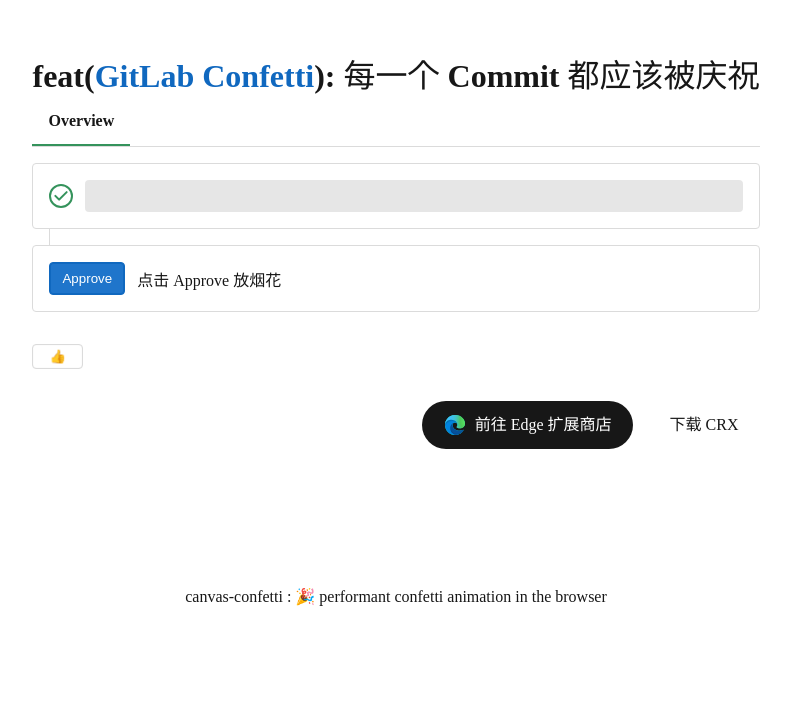
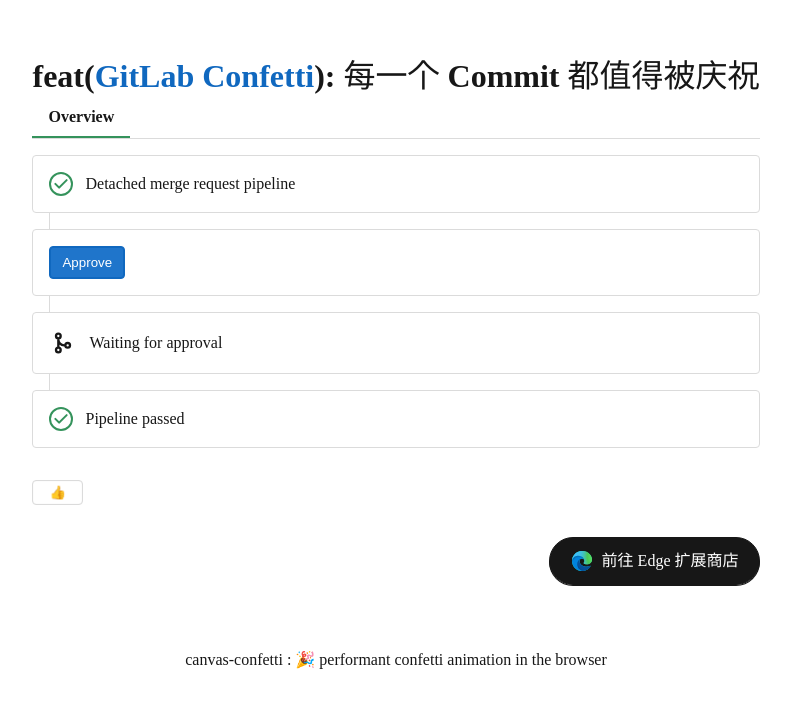
Before and after one commit to yuding2019/gitlab-confetti, a Next.js app in the folder apps/web/: page / in a window 1280 px wide. Shown: the part 114-822 px from the top of the page, without its empty margins (244-1035 px from the left). Before the commit the page ends 800 px from the top, so only its background shows below. Built offline with nearby package versions, Linux system fonts and the light colour scheme.

Commit message:
feat: 更新UI，添加压缩包下载

```diff
--- /dev/null
+++ b/apps/web/components/Icon/GitMerge.tsx
@@ -0,0 +1,20 @@
+export function GitMerge(props: React.SVGProps<SVGSVGElement>) {
+  return (
+    <svg
+      xmlns="http://www.w3.org/2000/svg"
+      width="1em"
+      height="1em"
+      viewBox="0 0 24 24"
+      {...props}
+    >
+      <path
+        fill="none"
+        stroke="currentColor"
+        strokeLinecap="round"
+        strokeLinejoin="round"
+        strokeWidth="2"
+        d="M8 8v8m0-8a2 2 0 1 0 0-4a2 2 0 0 0 0 4m0 8a2 2 0 1 0 0 4a2 2 0 0 0 0-4m6-2a2 2 0 1 1 4 0a2 2 0 0 1-4 0m0 0h-1a5 5 0 0 1-5-5v-.5"
+      ></path>
+    </svg>
+  );
+}
--- a/apps/web/next.config.mjs
+++ b/apps/web/next.config.mjs
@@ -1,7 +1,11 @@
 /** @type {import('next').NextConfig} */
-const nextConfig = {
-  output: 'export',
-  basePath: '/gitlab-confetti',
+const nextConfig = () => {
+  const isDev = process.env.NODE_ENV === 'development';
+
+  return {
+    output: 'export',
+    basePath: isDev ? '' : '/gitlab-confetti',
+  };
 };
 
 export default nextConfig;
--- a/apps/web/pages/globals.css
+++ b/apps/web/pages/globals.css
@@ -5,12 +5,12 @@
   --gl-theme: #35935c;
 }
 
-@media (prefers-color-scheme: dark) {
+/* @media (prefers-color-scheme: dark) {
   :root {
     --background: #0a0a0a;
     --foreground: #ededed;
   }
-}
+} */
 
 @font-face {
   font-family: 'geist-sans';
--- a/apps/web/pages/index.tsx
+++ b/apps/web/pages/index.tsx
@@ -4,6 +4,8 @@
 import { CheckLine } from '../components/Icon/CheckLine';
 
 import styles from './page.module.css';
+import { useState } from 'react';
+import { GitMerge } from '../components/Icon/GitMerge';
 
 function fireworks() {
   const duration = 5 * 1000;
@@ -36,26 +38,50 @@
 }
 
 export default function Home() {
+  const [approved, setApproved] = useState(false);
+
   return (
     <div className={styles.page}>
       <main className={styles.main}>
         <div className={styles.glMerge}>
           <h1>
             feat(<span className={styles.glLink}>GitLab Confetti</span>): 每一个
-            Commit 都应该被庆祝
+            Commit 都值得被庆祝
           </h1>
           <div className={styles.glOverviewWrap}>
-            <span className={styles.glOverview}>Overview</span>
+            <div className={styles.glOverview}>Overview</div>
           </div>
           <div className={styles.glMrBlock}>
             <CheckLine className={styles.icon} />
-            <div className={styles.glMrEmpty} />
+            <span>Detached merge request pipeline</span>
           </div>
           <div className={styles.glMrBlock}>
-            <button className={styles.approve} onClick={() => fireworks()}>
-              Approve
+            <button
+              className={styles.approve}
+              onClick={() => {
+                setApproved(!approved);
+                if (!approved) {
+                  fireworks();
+                }
+              }}
+            >
+              {approved ? 'Approved!' : 'Approve'}
             </button>
-            <span>点击 Approve 放烟花</span>
+            {approved && <span>Approved by you!</span>}
+          </div>
+          <div className={styles.glMrBlock}>
+            <GitMerge className={approved ? styles.merged : styles.merge} />
+            {approved ? (
+              <>
+                <span>You can merge now!</span>
+              </>
+            ) : (
+              <span>Waiting for approval</span>
+            )}
+          </div>
+          <div className={styles.glMrBlock}>
+            <CheckLine className={styles.icon} />
+            <span>Pipeline passed</span>
           </div>
         </div>
         <button className={styles.thumb} onClick={() => fireworks()}>
@@ -65,17 +91,23 @@
         <div className={styles.ctas}>
           <a
             className={styles.primary}
-            href="https://vercel.com/new?utm_source=create-next-app&utm_medium=appdir-template&utm_campaign=create-next-app"
+            href="https://microsoftedge.microsoft.com/addons/Microsoft-Edge-Extensions-Home"
             target="_blank"
             rel="noopener noreferrer"
           >
             <EdgeIcon className={styles.edgeIcon} />
             前往 Edge 扩展商店
           </a>
-
-          <a href="./gitlab-confetti.crx" download="gitlab-confetti.crx">
-            下载 CRX
-          </a>
+          <div className={styles.dropdown}>
+            <div className={styles.dropdownContent}>
+              <a href="./gitlab-confetti.crx" download="gitlab-confetti.crx">
+                下载 CRX
+              </a>
+              <a href="./gitlab-confetti.zip" download="gitlab-confetti.zip">
+                下载 ZIP
+              </a>
+            </div>
+          </div>
         </div>
       </main>
       <footer className={styles.footer}>
--- a/apps/web/pages/page.module.css
+++ b/apps/web/pages/page.module.css
@@ -56,9 +56,47 @@
 }
 
 .ctas {
+  align-self: flex-end;
+  width: fit-content;
+  position: relative;
+}
+
+.dropdown {
+  position: absolute;
+  width: 100%;
+  display: grid;
+  grid-template-rows: 0fr;
+  overflow: hidden;
+  min-height: 0;
+  transition: 0.3s;
+  top: 24px;
+  border: 1px solid var(--foreground);
+  border-top: none;
+  padding-top: 24px;
+  border-bottom-left-radius: 24px;
+  border-bottom-right-radius: 24px;
+  z-index: 0;
+}
+
+.ctas:hover .dropdown {
+  grid-template-rows: 1fr;
+}
+
+.dropdownContent {
   display: flex;
-  justify-content: flex-end;
-  gap: 16px;
+  flex-direction: column;
+  height: fit-content;
+  min-height: fit-content;
+  border-bottom-left-radius: 24px;
+  border-bottom-right-radius: 24px;
+
+  a {
+    display: block;
+  }
+
+  a:hover {
+    background-color: #f5f5f5;
+  }
 }
 
 .ctas a {
@@ -83,9 +121,12 @@
 }
 
 a.primary {
+  position: relative;
   background: var(--foreground);
   color: var(--background);
   gap: 8px;
+  z-index: 999;
+  border: 1px solid var(--foreground);
 }
 
 a.secondary {
@@ -176,6 +217,12 @@
     padding: 0 16px;
   }
 
+  .ctas .dropdown {
+    grid-template-rows: 1fr;
+    top: -24px;
+    position: relative;
+  }
+
   a.secondary {
     min-width: auto;
   }
@@ -216,12 +263,13 @@
 
 .glOverviewWrap {
   border-bottom: 1px solid #dbdbdb;
+  display: flex;
 }
 
 .glOverview {
   display: block;
   font-weight: 600;
-  padding: 16px;
+  padding: 12px 16px;
   width: fit-content;
   box-shadow: inset 0 -2px 0 0 var(--gl-theme, #6666c4);
 }
@@ -310,3 +358,14 @@
   width: 24px;
   height: 24px;
 }
+
+.merged {
+  color: #1f75cb;
+  width: 28px;
+  height: 28px;
+}
+
+.merge {
+  width: 28px;
+  height: 28px;
+}
```
Also changed, not shown: 1 other file (tests, documents, lock files or other folders).
